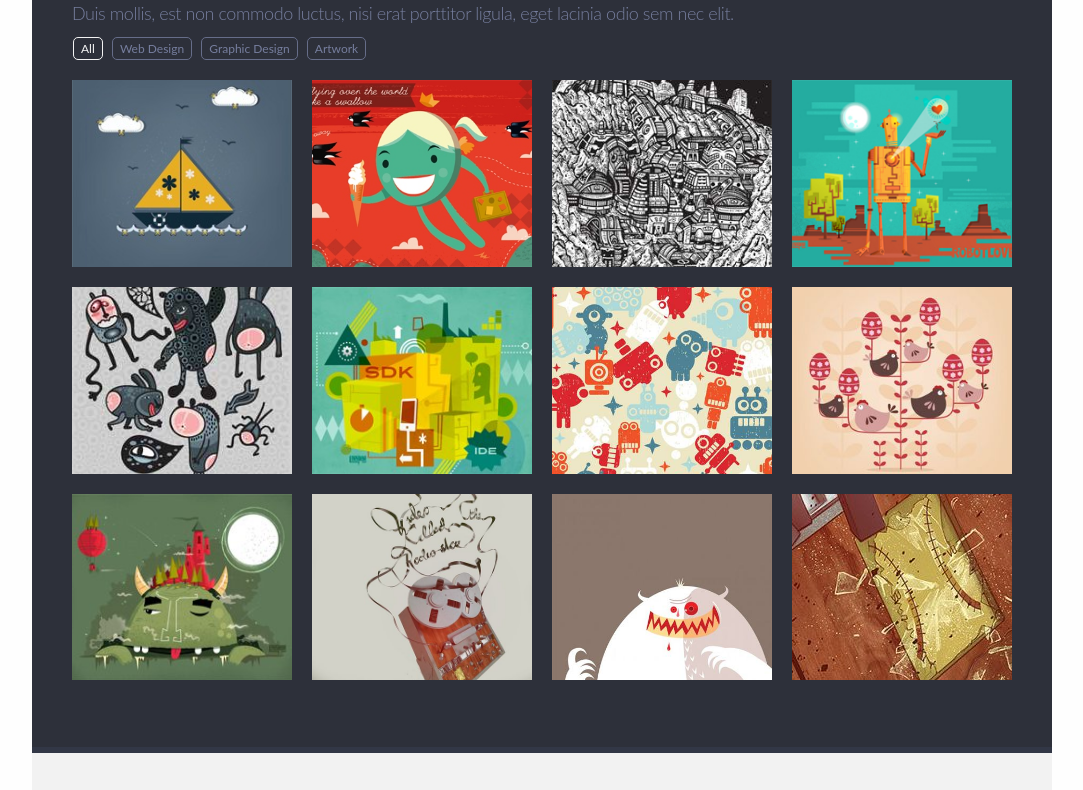
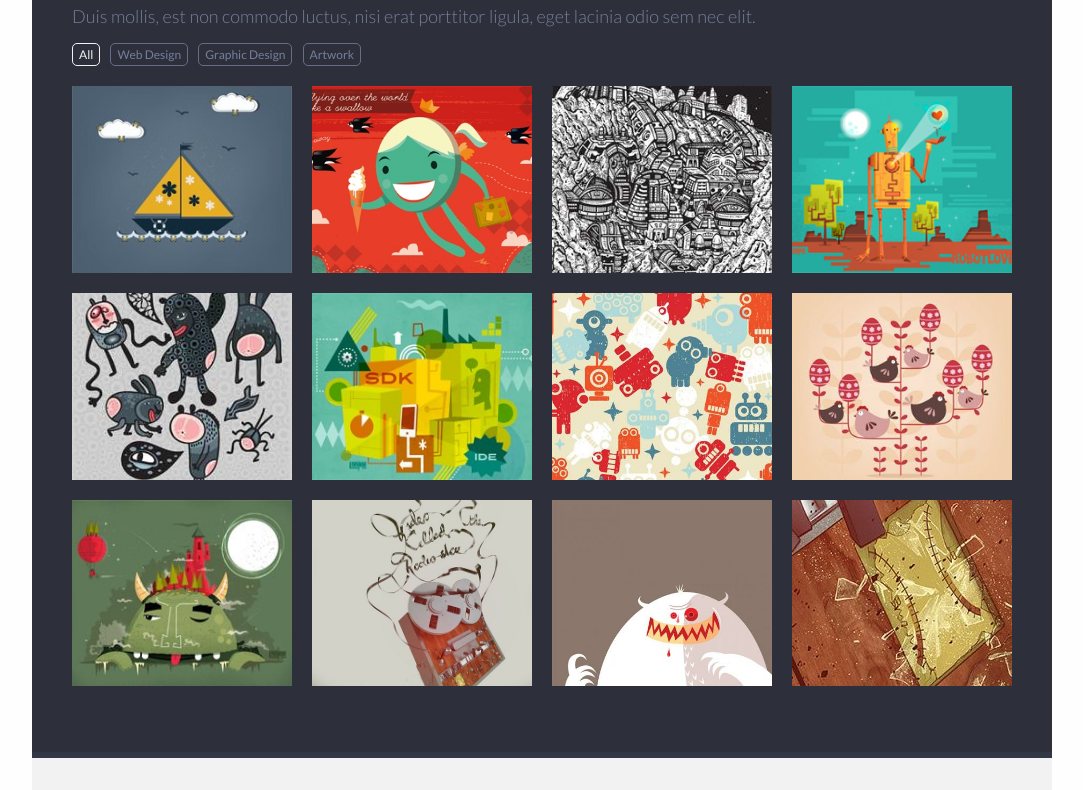
Before and after one commit to tlmnnk/singolo, a website: page singolo2.html in a window 1280 px wide. Shown: the part 112-902 px from the top of the page, without its empty margins (98-1181 px from the left). Drawn offline with Linux system fonts and the light colour scheme.

Commit message:
refactor: fix pixel perfect and google fonts

```diff
--- a/sass/component/_portfolio.scss
+++ b/sass/component/_portfolio.scss
@@ -1,14 +1,13 @@
 .portfolio {
-    padding-top: 57px;
-    padding-bottom: 67px;
+    padding-top: 60px;
+    padding-bottom: 66px;
     background-color: $color-dark-bg;
     border-bottom: 6px solid #323746;
 
     &__tags {
-        margin-top: 9px;
-        margin-left: 1px;
+        margin-top: 12px;
+
     }
-
 
     &__item {
         margin-top: 20px;
--- a/sass/component/_tag.scss
+++ b/sass/component/_tag.scss
@@ -1,6 +1,6 @@
 .tag {
-    margin-right: 5px;
-    padding: 3px 7px;
+    margin-right: 7px;
+    padding: 3px 6px;
     font-size: 1.2rem;
     line-height: 2.2rem;
     color: $color-dark-text;
--- a/sass/component/_title.scss
+++ b/sass/component/_title.scss
@@ -2,7 +2,6 @@
     font-size: 3rem;
     color: $color-dark-title;
     font-weight: 800;
-    letter-spacing: -2.1px;
 }
 .title__subtitle {
     margin-top: 17px;
@@ -10,5 +9,5 @@
     line-height: 3rem;
     color: $color-dark-text;
     font-weight: 300;
-    letter-spacing: -0.44px;
+
 }
--- a/singolo2.html
+++ b/singolo2.html
@@ -4,6 +4,7 @@
     <meta charset="UTF-8">
     <meta name="viewport" content="width=device-width, initial-scale=1.0">
     <title>Singolo part2</title>
+    <link href="https://fonts.googleapis.com/css?family=Lato:100,300,400,700,900&display=swap" rel="stylesheet">
     <link rel="stylesheet" href="singolo2.css">
 </head>
 <body>
```
Also changed, not shown: singolo2.css, 1 other file.
